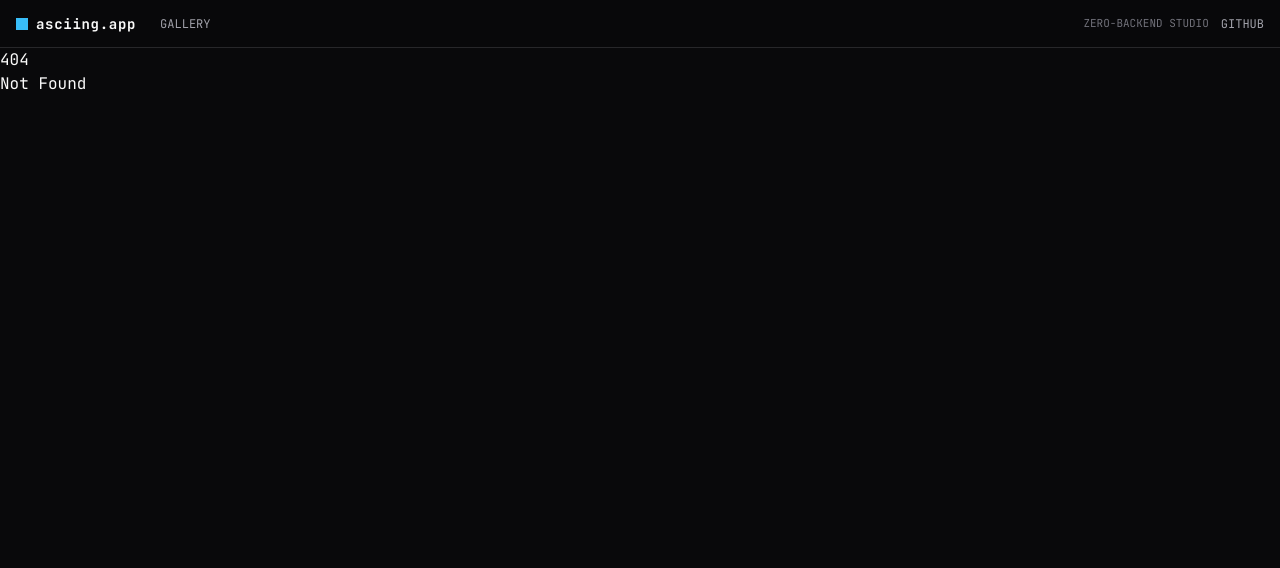
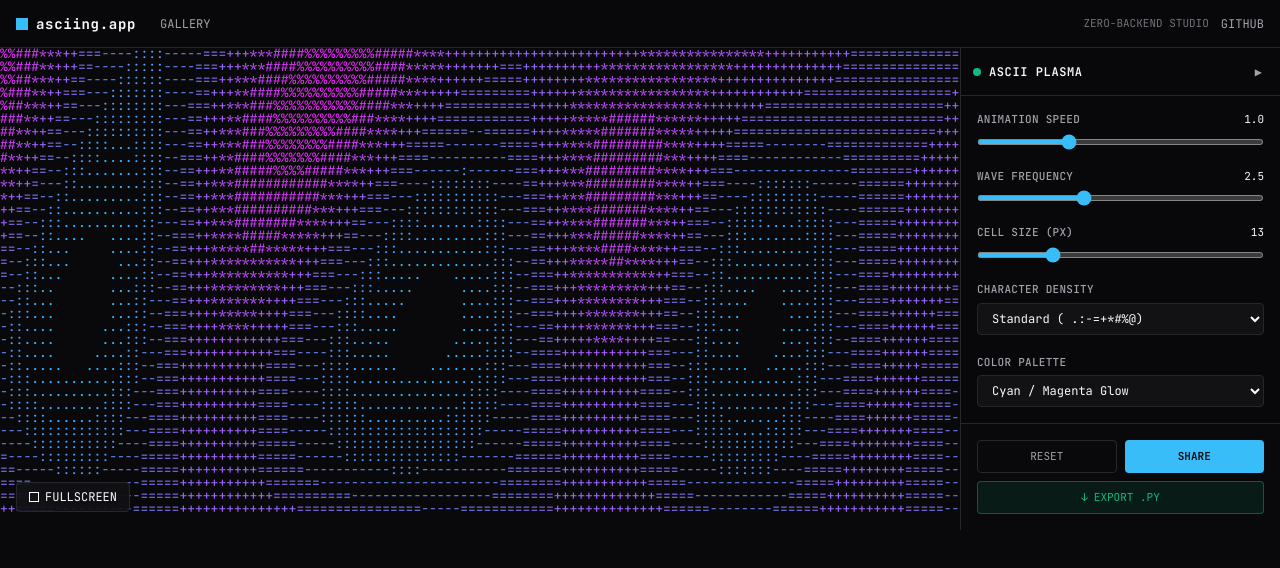
Before and after one commit to asciing-app/asciing, a SvelteKit app: page /studio/ascii-plasma in a window 1280 px wide. Before the commit this address had no page. Shown: the top 568 px of the page. Built offline with nearby package versions, Linux system fonts and the light colour scheme.

Commit message:
feat(routes): build studio editor page with live state hydration

```diff
--- /dev/null
+++ b/src/routes/studio/[slug]/+page.svelte
@@ -0,0 +1,75 @@
+<script lang="ts">
+	import type { PageProps } from './$types.js';
+	import CanvasViewport from '#lib/components/CanvasViewport.svelte';
+	import ControlDrawer from '#lib/components/ControlDrawer.svelte';
+	import ShareModal from '#lib/components/ShareModal.svelte';
+	import { decodePresetState, getDefaultParams } from '#lib/engine/codec.js';
+	import type { PresetParams, RuntimeAssets } from '#lib/types/preset.js';
+
+	let { data }: PageProps = $props();
+
+	let preset = $derived(data.preset);
+
+	let params = $state<PresetParams>({});
+	let assets = $state<RuntimeAssets>({});
+	let isShareOpen = $state(false);
+
+	function loadStateFromHash() {
+		const defaults = getDefaultParams(preset.controls);
+		if (typeof window === 'undefined') {
+			params = defaults;
+			return;
+		}
+
+		const hash = window.location.hash;
+		if (hash && hash.includes('v=')) {
+			const decoded = decodePresetState(hash);
+			if (decoded && decoded.slug === preset.slug) {
+				params = { ...defaults, ...decoded.params };
+				return;
+			}
+		}
+
+		params = defaults;
+	}
+
+	$effect(() => {
+		// Re-initialize state whenever preset changes
+		loadStateFromHash();
+
+		function onHashChange() {
+			loadStateFromHash();
+		}
+		window.addEventListener('hashchange', onHashChange);
+		return () => {
+			window.removeEventListener('hashchange', onHashChange);
+		};
+	});
+</script>
+
+<svelte:head>
+	<title>{preset.title} — asciing.app Studio</title>
+</svelte:head>
+
+<div class="flex-1 flex flex-row w-full h-[calc(100vh-48px)] overflow-hidden bg-[#09090b] relative">
+	<!-- Canvas Viewport Area -->
+	<div class="flex-1 h-full min-w-0 relative">
+		<CanvasViewport {preset} {params} {assets} />
+	</div>
+
+	<!-- Collapsible Controls Drawer -->
+	<ControlDrawer
+		{preset}
+		bind:params
+		bind:assets
+		onopenShare={() => (isShareOpen = true)}
+	/>
+
+	<!-- Share & Export Modal -->
+	<ShareModal
+		{preset}
+		{params}
+		open={isShareOpen}
+		onclose={() => (isShareOpen = false)}
+	/>
+</div>
```
